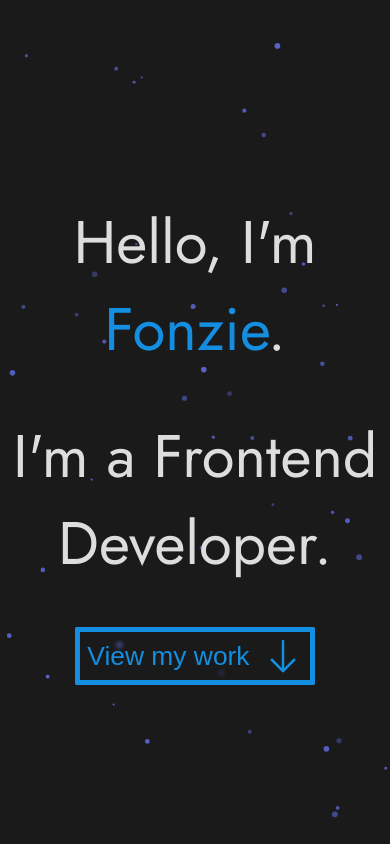
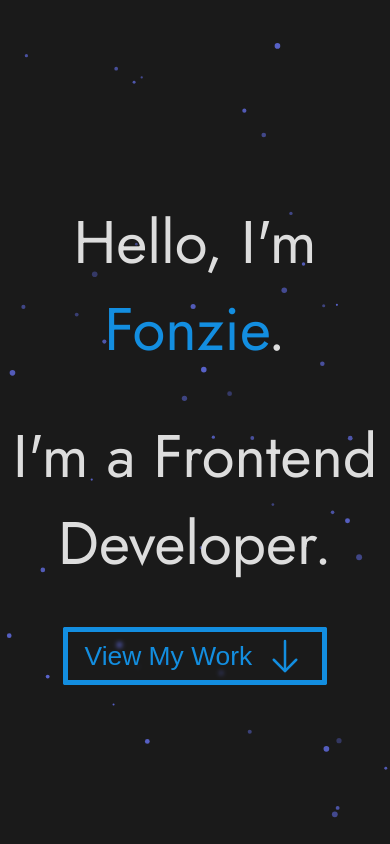
Before and after one commit to 915fonzie/Portfolio-2024, a React (Vite) app: page / in a window 390 px wide. Shown: the top 844 px of the page. Built offline with nearby package versions, Linux system fonts and the light colour scheme.

Commit message:
fixing hero button on mobile view
was having issues with the hero button on mobile where the text wrapped around itself

```diff
--- a/src/components/Hero.jsx
+++ b/src/components/Hero.jsx
@@ -19,7 +19,7 @@ export default function Hero({homeRef, aboutRef}) {
                     className='hero-btn'
                 >
                     <div>
-                        View my work <img src={arrowDownImg} />
+                        View My Work <img src={arrowDownImg} />
                     </div>
                 </button>
         </div>
--- a/src/styles/index.css
+++ b/src/styles/index.css
@@ -126,7 +126,7 @@ body, button {
   vertical-align: middle;
   font-size: 2.2rem;
   line-height: 0;
-  width: 20rem;
+  width: 22rem;
   height: 4.8rem;
   background-color: transparent;
   color: #138ee0;
@@ -143,7 +143,7 @@ body, button {
   position: absolute;
   top: -5px;
   left: -5px;
-  width: 20rem;
+  width: 22rem;
   height: 4.8rem;
   border-radius: 3px;
   border: 5px solid #138ee0;
--- a/src/styles/index.scss
+++ b/src/styles/index.scss
@@ -116,7 +116,7 @@ $hero-color: #138ee0;
     vertical-align: middle;
     font-size: 2.2rem;
     line-height: 0;
-    width: 20rem;
+    width: 22rem;
     height: 4.8rem;
     background-color: transparent;
     color: $hero-color;
@@ -131,7 +131,7 @@ $hero-color: #138ee0;
         position: absolute;
         top: -5px;
         left: -5px;
-        width: 20rem;
+        width: 22rem;
         height: 4.8rem;
         border-radius: 3px;
         border: 5px solid $hero-color;
```
